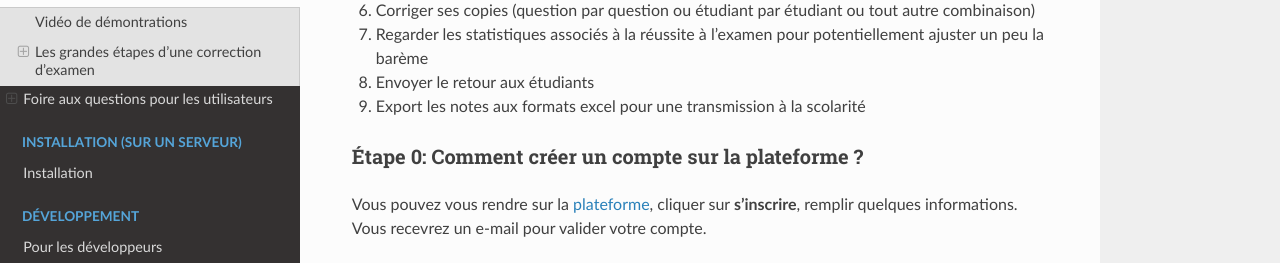
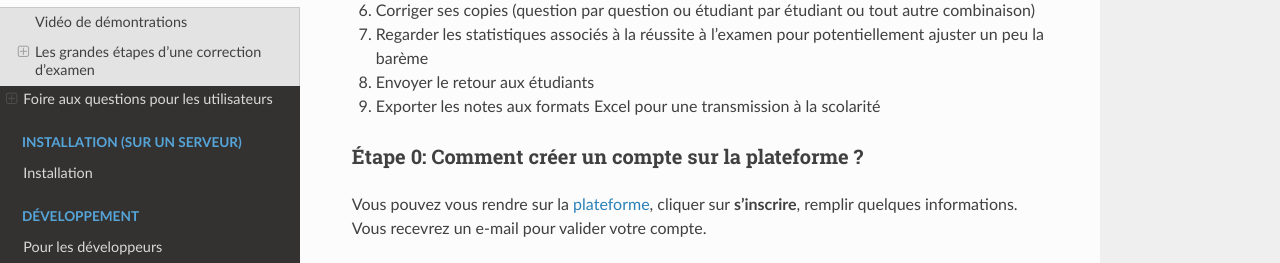
Before and after one commit to correctexam/documentation-french, a Sphinx documentation site: the page built from docs/source/user.md, in a window 1280 px wide and 900 px high, scrolled down 424 px. Shown: the part 161-424 px from the top of the window. Built offline with Sphinx 7.4.7 and the Read the Docs theme 2.0.0, drawn with Linux system fonts in a browser that asks for light colours.

Commit message:
fix typos

```diff
--- a/docs/source/user.md
+++ b/docs/source/user.md
@@ -19,7 +19,7 @@ Les grandes étapes d'une correction d'examens sont les suivantes:
 6. Corriger ses copies (question par question ou étudiant par étudiant ou tout autre combinaison)
 7. Regarder les statistiques associés à la réussite à l'examen pour potentiellement ajuster un peu la barème
 8. Envoyer le retour aux étudiants
-9. Export les notes aux formats excel pour une transmission à la scolarité
+9. Exporter les notes aux formats Excel pour une transmission à la scolarité
 
 
 ### Étape 0: Comment créer un compte sur la plateforme ?
```
